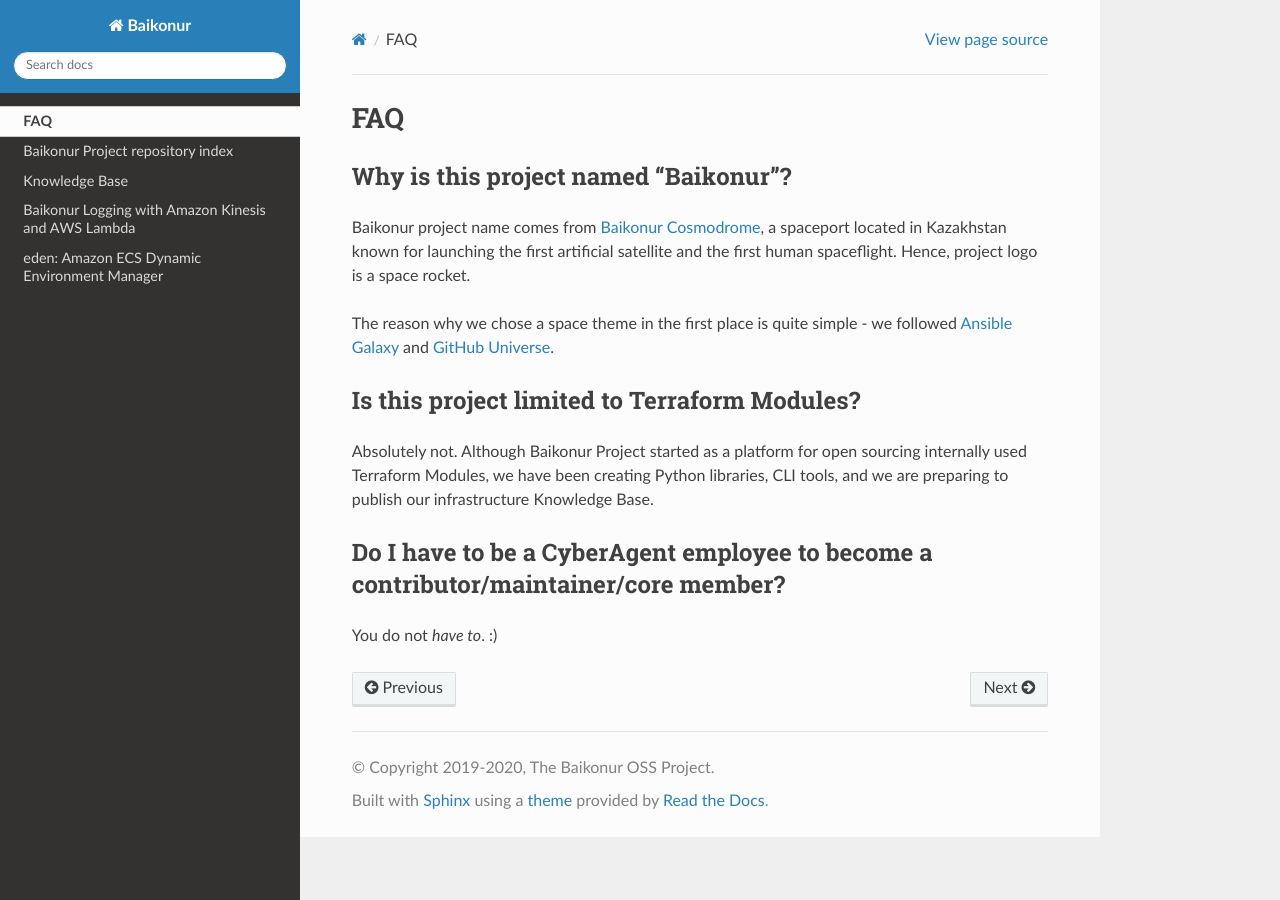
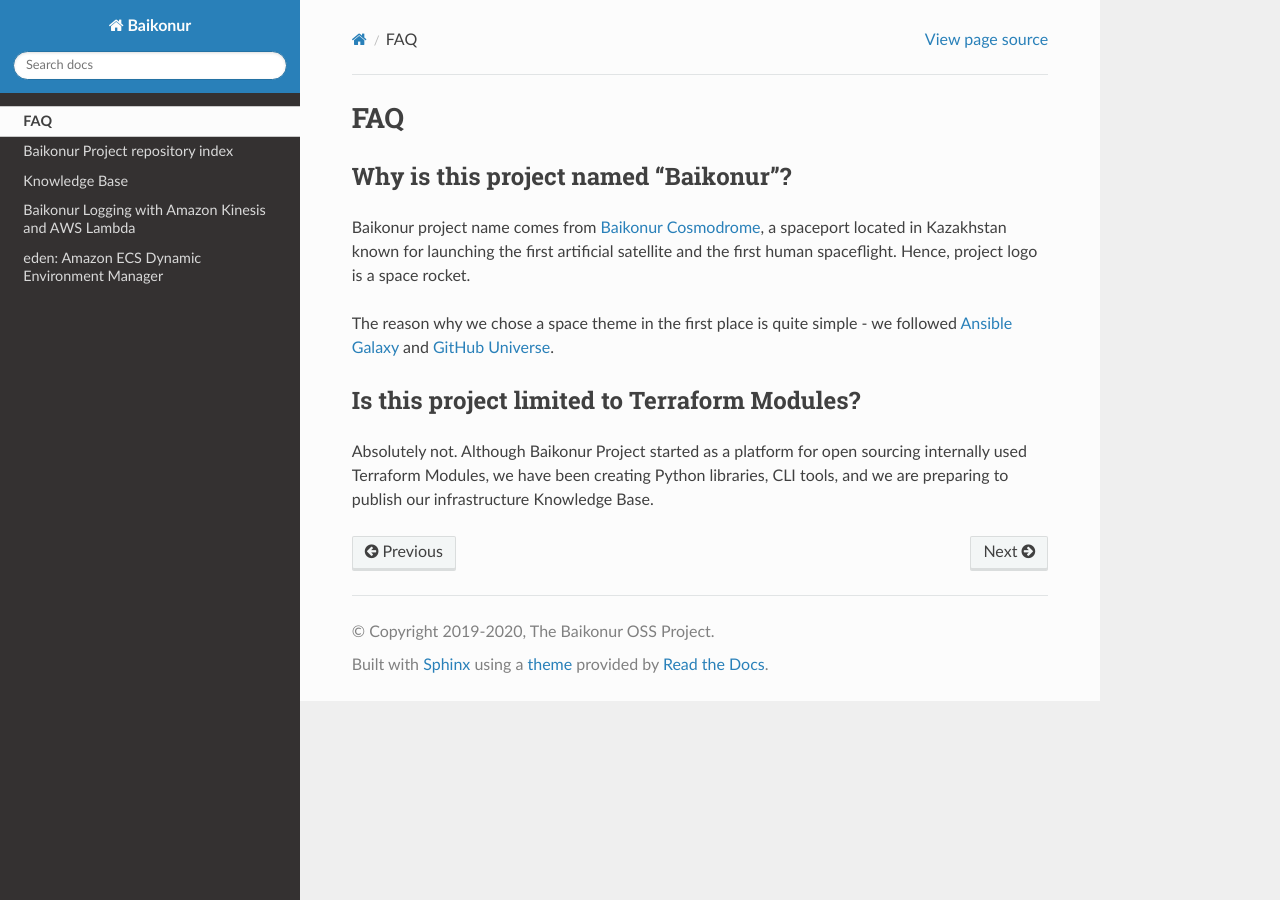
Before and after one commit to baikonur-oss/docs, a Sphinx documentation site: the page built from docs/source/faq.rst, in a window 1280 px wide. Built offline with Sphinx 7.4.7 and the Read the Docs theme 2.0.0, drawn with Linux system fonts in a browser that asks for light colours.

Commit message:
Update faq.rst

```diff
--- a/docs/source/faq.rst
+++ b/docs/source/faq.rst
@@ -17,9 +17,3 @@ Is this project limited to Terraform Modules?
 
 Absolutely not. Although Baikonur Project started as a platform for open sourcing internally used Terraform Modules,
 we have been creating Python libraries, CLI tools, and we are preparing to publish our infrastructure Knowledge Base.
-
-
-Do I have to be a CyberAgent employee to become a contributor/maintainer/core member?
--------------------------------------------------------------------------------------
-
-You do not *have to*. :)
```
